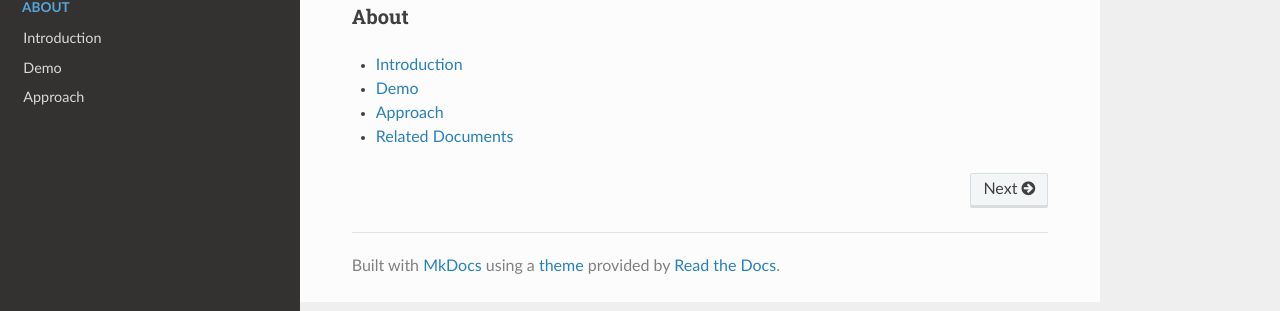
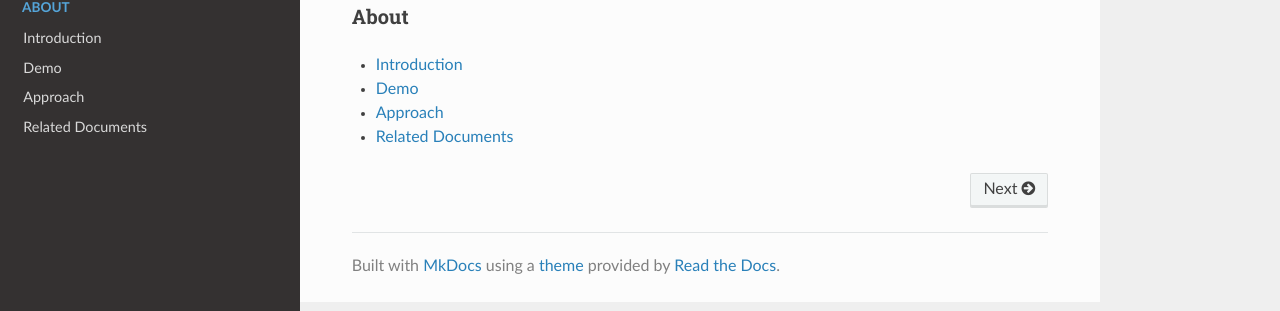
Before and after one commit to exciteproject/Exparser, an MkDocs documentation site: the page built from docs/index.md, in a window 1280 px wide. Shown: the part 157-468 px from the top of the page. Built offline with MkDocs 1.6.1, drawn with Linux system fonts in a browser that asks for light colours; nearby versions of some CDN libraries; old or Windows-style settings are respelled for this version of MkDocs.

Commit message:
Update mkdocs.yml

```diff
--- a/mkdocs.yml
+++ b/mkdocs.yml
@@ -14,3 +14,4 @@ pages:
     - 'Introduction': 'Introduction.md'
     - 'Demo': 'Demo.md'
     - 'Approach': 'Approach.md'
+    - 'Related Documents': 'Related.md'
```
